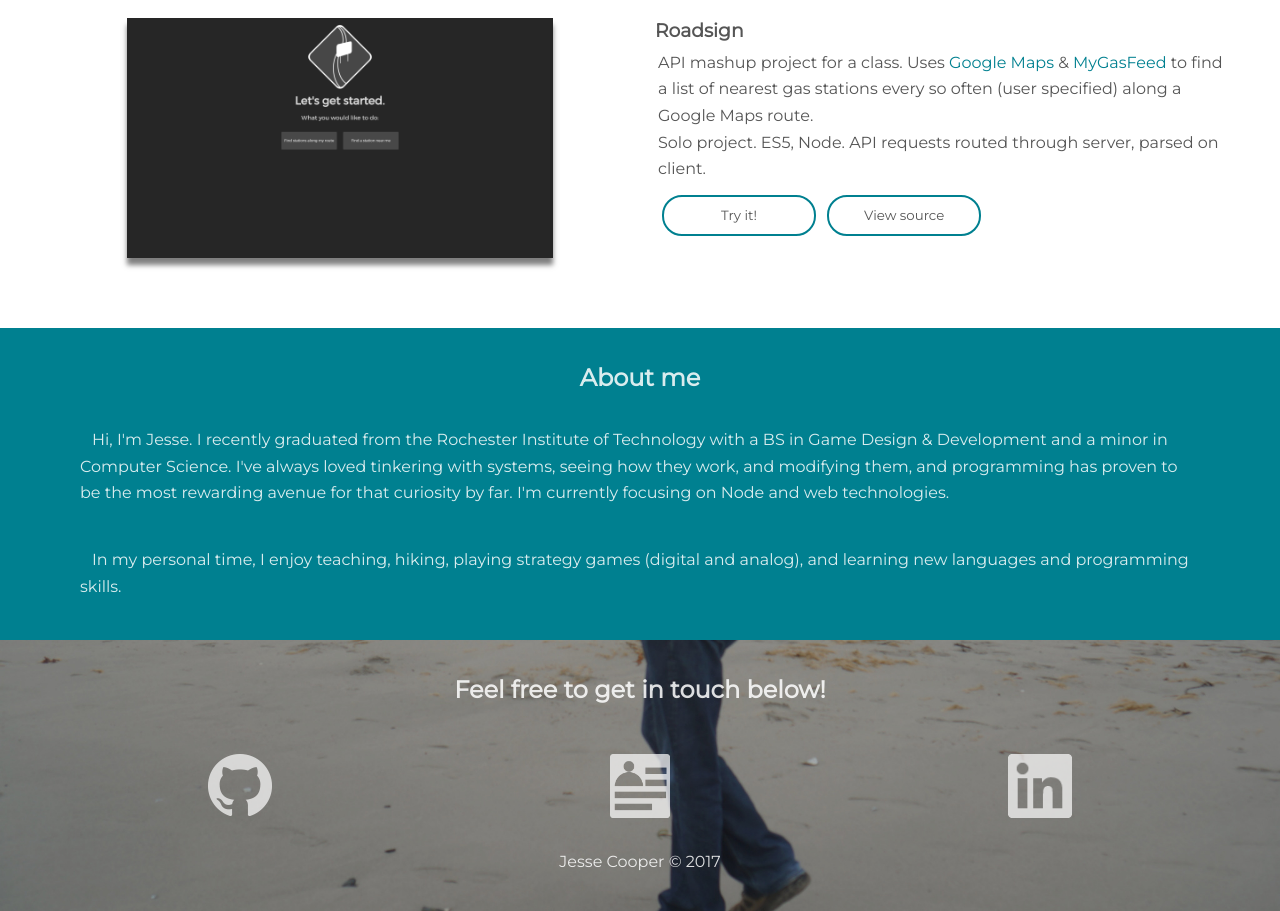
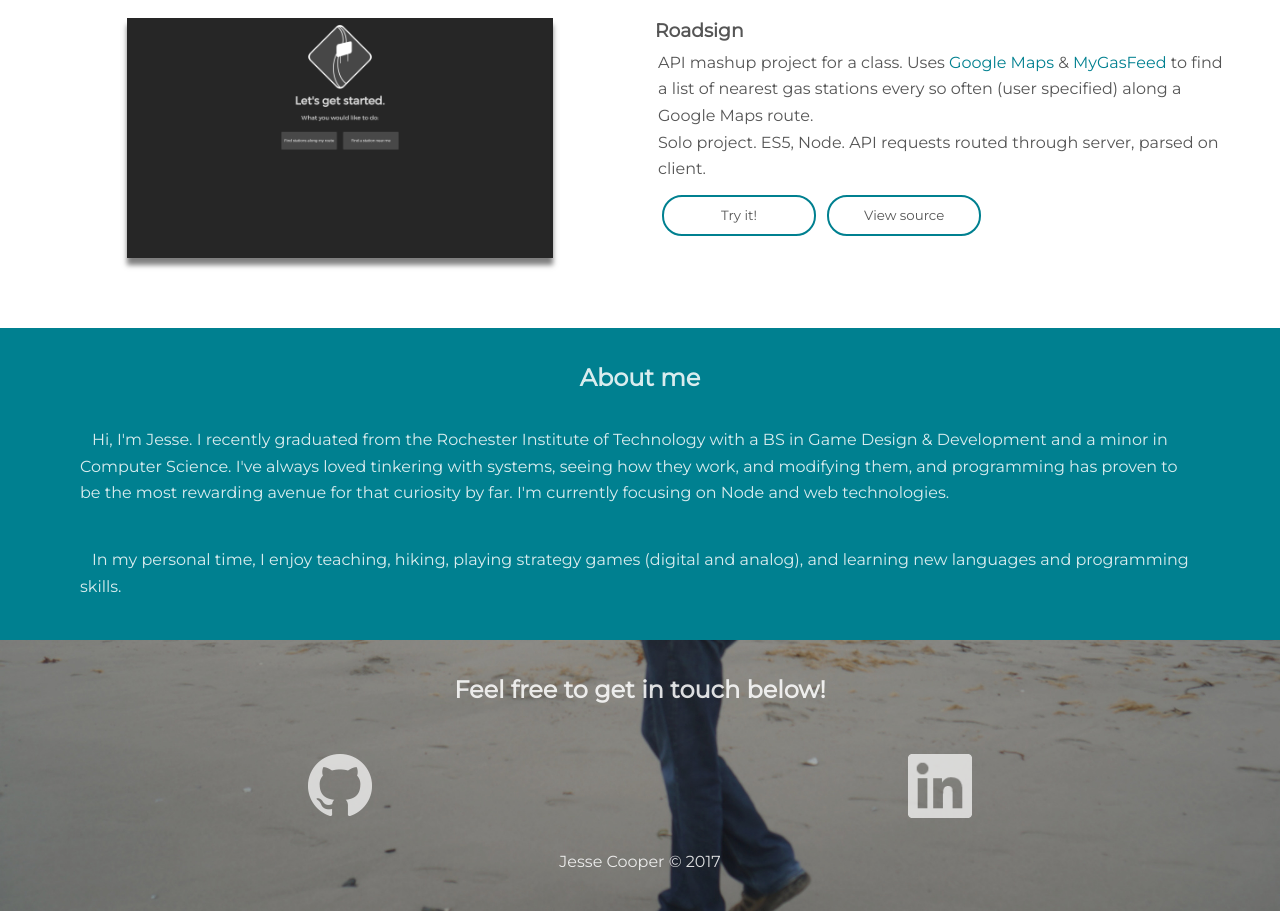
Before and after one commit to JACooper/jacooper.github.io, a website built with webpack: page index.html in a window 1280 px wide. Shown: the part 1890-2801 px from the top of the page. Built offline with nearby package versions, Linux system fonts and the light colour scheme.

Commit message:
Reduce footer to 2 items

```diff
--- a/index.html
+++ b/index.html
@@ -132,13 +132,10 @@
 		<section id='footer'>
 			<div class='row'>
 				<h2 id='footer-title'>Feel free to get in touch below!</h2>
-				<div class='col-4 footer-link'>
+				<div class='col-6 footer-link'>
 					<a class='footer-link-icon' href='https://github.com/JACooper'><img src='./dist/github.png' alt='github'/></a>
 				</div>
-				<div class='col-4 footer-link'>
-					<a class='footer-link-icon' href='./dist/resume.pdf'><img src='./dist/resume.png' alt='resume'/></a>
-				</div>
-				<div class='col-4 footer-link'>
+				<div class='col-6 footer-link'>
 					<a class='footer-link-icon' href='https://www.linkedin.com/in/jesseandcooper'><img src='./dist/linkedin.png' alt='linkedin'/></a>
 				</div>
 			</div>
```
